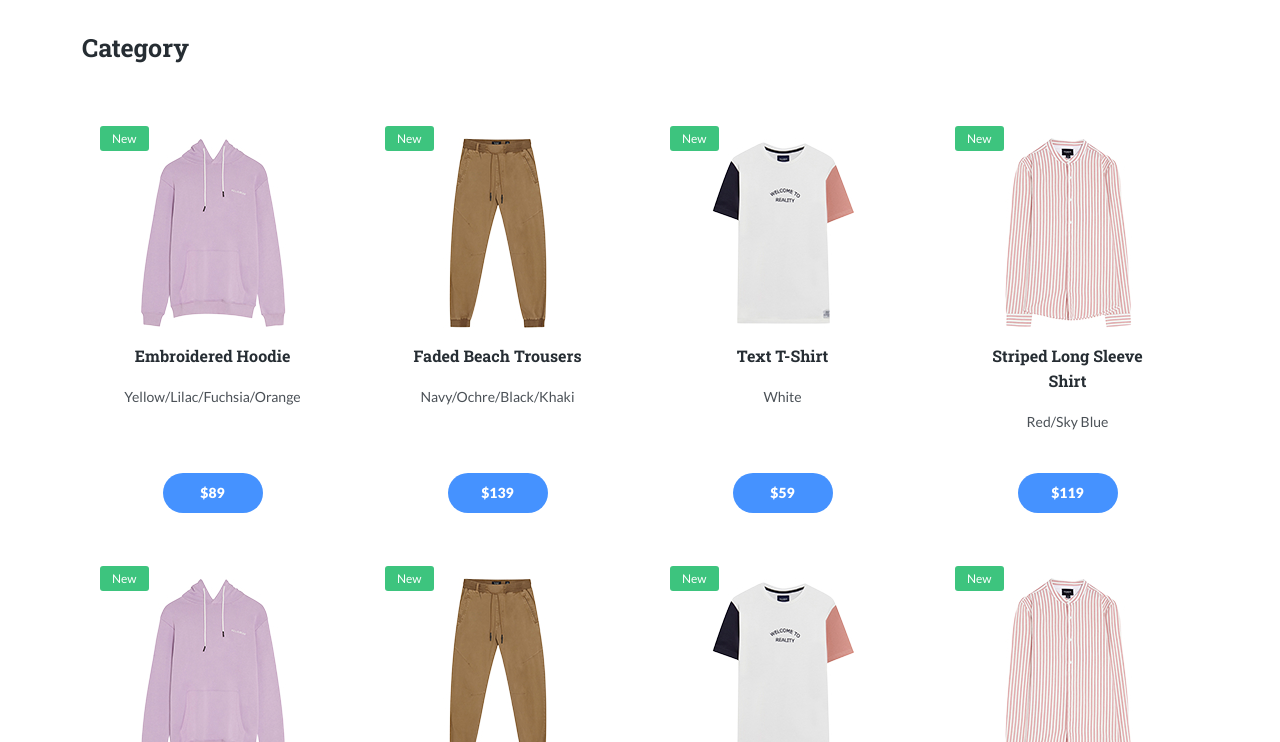
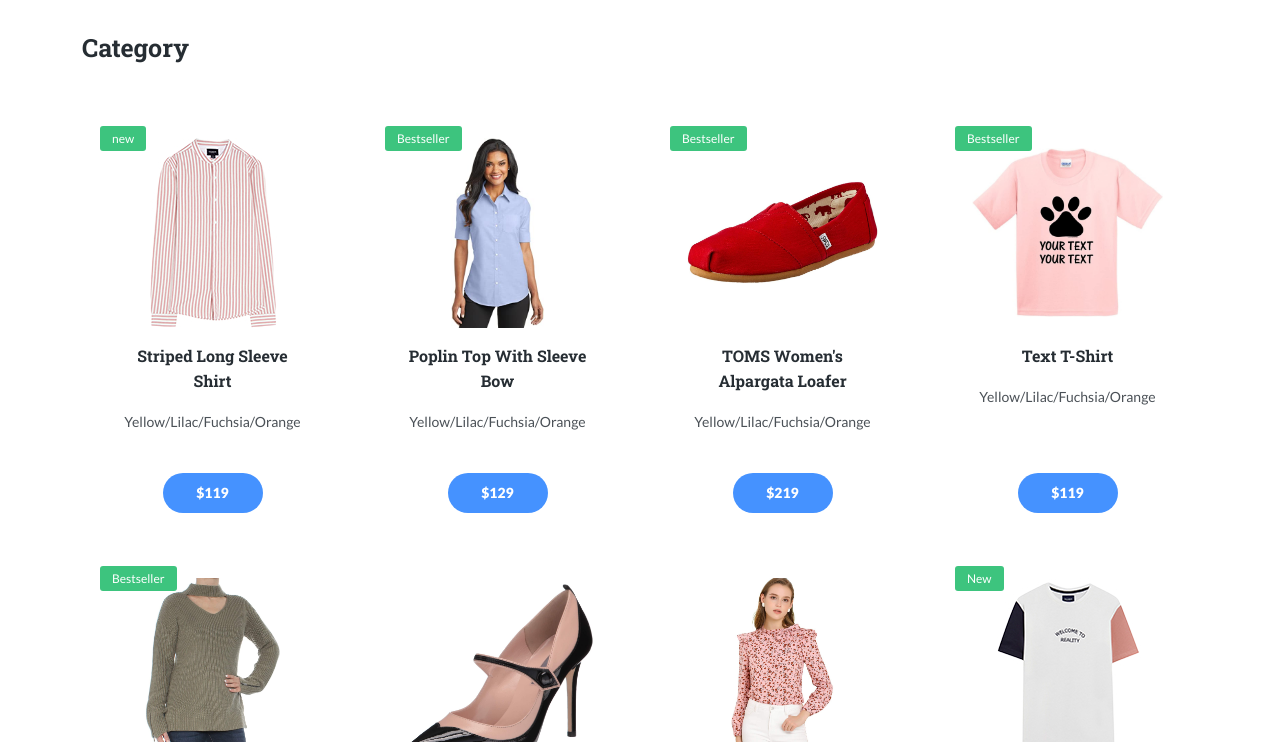
Before and after one commit to antocsan/wildberries, a plain HTML site: page goods.html in a window 1280 px wide. Both pictures are taken after a click on the link "WOMENS". Shown: the part 58-800 px from the top of the page. Drawn offline with Linux system fonts and the light colour scheme.

Commit message:
feat:add render items

```diff
--- a/goods.html
+++ b/goods.html
@@ -15,6 +15,9 @@
     <link href="https://fonts.googleapis.com/css2?family=Lato:wght@400;900&display=swap" rel="stylesheet">
     <link href="https://fonts.googleapis.com/css2?family=Roboto+Slab:wght@700&display=swap" rel="stylesheet">
     <link rel="stylesheet" href="css/bootstrap-grid.min.css">
+    <script src="/js/search.js" defer></script>
+    <script src="/js/cart.js" defer></script>
+    <script src="/js/getGoods.js" defer></script>
     <!-- <link rel="stylesheet" href="css/swiper-bundle.min.css" /> -->
     <link rel="stylesheet" href="css/style.css">
 </head>
--- a/js/getGoods.js
+++ b/js/getGoods.js
@@ -2,7 +2,30 @@ const getGoods = () => {
 
     const links = document.querySelectorAll('.navigation-link')
 
+    const renderGoods = (goods) => {
+        const goodsContainer = document.querySelector('.long-goods-list')
 
+        // goods.forEach(good => {
+        // localStorage.setItem('goods', JSON.stringify(goods))
+        goodsContainer.innerHTML = ''
+        goods.forEach((goodsItem) => {
+                goodsContainer.insertAdjacentHTML('beforeend', ` <div class="col-lg-3 col-sm-6">
+                <div class="goods-card">
+                    <span class="label ${goodsItem.label ? null : 'd-none'}">${goodsItem.label}</span>
+                    <img src="db/${goodsItem.img}" alt="${goodsItem.name}" class="goods-image">
+                    <h3 class="goods-title">${goodsItem.name}</h3>
+
+                    <p class="goods-description">Yellow/Lilac/Fuchsia/Orange</p>
+
+                    <button class="button goods-card-btn add-to-cart" data-id="${goodsItem.id}">
+                        <span class="button-price">$${goodsItem.price}</span>
+                    </button>
+                </div>
+
+            </div>`)
+            })
+            // })
+    }
 
     const getData = (value, category) => {
         fetch('db/db.json')
@@ -11,6 +34,12 @@ const getGoods = () => {
                 const array = category ? data.filter((item) => item[category] === value) : data
 
                 localStorage.setItem('goods', JSON.stringify(array));
+
+                if (window.location.pathname !== "/goods.html") {
+                    window.location.href = "/goods.html"
+                } else {
+                    renderGoods(array)
+                }
             })
     }
     links.forEach((link) => {
@@ -22,7 +51,9 @@ const getGoods = () => {
         })
 
     })
-
+    if (localStorage.getItem('goods') && window.location.pathname === "/goods.html") {
+        renderGoods(JSON.parse(localStorage.getItem('goods')))
+    }
 }
 
 getGoods()
```
